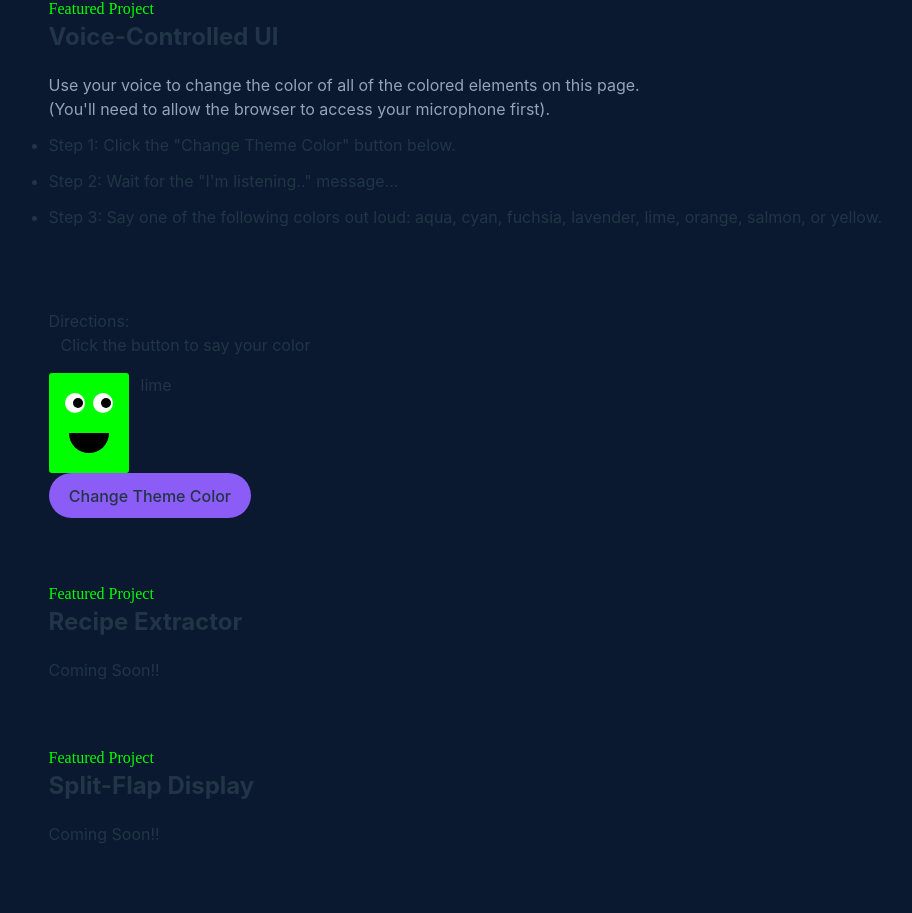
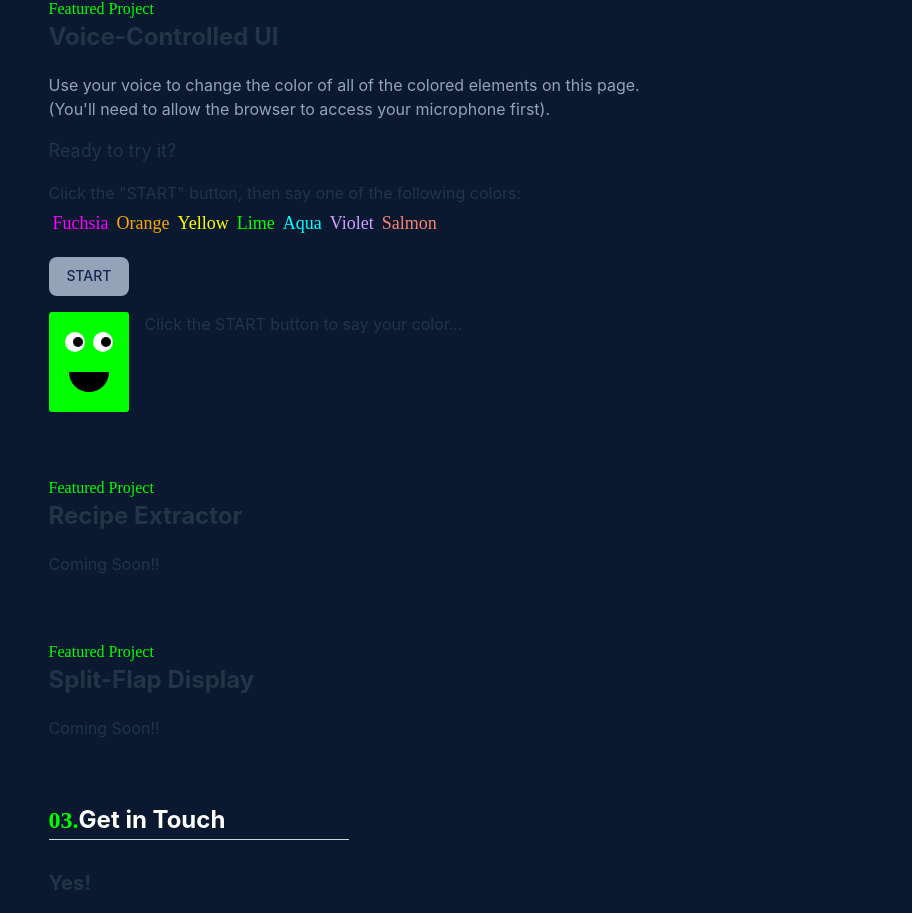
Before and after one commit to sharoncraddock/sharoncraddock.github.io, a React (Vite) app: page / in a window 1280 px wide. Shown: the part 1073-1986 px from the top of the page, without its empty margins (57-969 px from the left). Built offline with nearby package versions, Linux system fonts and the light colour scheme.

Commit message:
Continue page-level improvements.

```diff
--- a/src/App.css
+++ b/src/App.css
@@ -23,6 +23,9 @@ body {
   background-color: #0a192f;
 }
 
+.text-blue-custom {
+  color: #0a192f;
+}
 
 .salmon {
   color: salmon;
@@ -56,14 +59,6 @@ body {
   background-color: orange;
 }
 
-.cyan {
-  color: cyan;
-}
-
-.bg-cyan {
-  background-color: cyan;
-}
-
 .aqua {
   color: aqua;
 }
@@ -78,6 +73,14 @@ body {
 
 .bg-fuchsia {
   background-color: fuchsia;
+}
+
+.violet {
+  color: #CF9FFF;
+}
+
+.bg-violet {
+  background-color: #CF9FFF;
 }
 
 .section-heading::after {
--- a/src/App.tsx
+++ b/src/App.tsx
@@ -3,23 +3,32 @@ import Intro from './components/intro';
 import ColorChangeDemo from './components/color-change-demo';
 import SectionHeader from './components/section-header';
 import InitSpeechRecogition from './components/speech-recognition';
-import { useState, useEffect } from 'react';
+import { useState } from 'react';
 import TopNav from './components/top-nav';
-import ArticleIcon from '@mui/icons-material/Article';
-import DownloadIcon from '@mui/icons-material/Download';
 import EmailIcon from '@mui/icons-material/Email';
-import GitHubIcon from '@mui/icons-material/GitHub';
 import LinkedInIcon from '@mui/icons-material/LinkedIn';
 
 
 function App() {
 
   const [currentVoiceClass, setCurrentVoiceClass] = useState('lime');
-  const [currentSpeechProgress, setCurrentSpeechProgress] = useState('Click the button to say your color');
+  const [currentSpeechProgress, setCurrentSpeechProgress] = useState('Click the START button to say your color...');
+  // const [noSpeechMatch, setNoSpeechMatch] = useState(true);
 
-  const vocabulary = [ 'aqua', 'cyan', 'fuchsia', 'lavender', 'lime', 'orange', 'salmon', 'yellow' ];
+  const speechSupportedBrowser = webkitSpeechRecognition || false && webkitSpeechGrammarList || false;
+
+  const vocabulary = [ 'aqua', 'fuchsia', 'lime', 'orange', 'salmon', 'violet', 'yellow' ];
 
   const changeByVoice = InitSpeechRecogition(vocabulary, setCurrentVoiceClass, setCurrentSpeechProgress);
+
+  function handleSpeechClick(){
+     // if (!speechSupportedBrowser) {
+     //  alert('Sorry, your browser doesn\'t support speech recognition yet. :(');
+     // } else {
+      changeByVoice();
+     // }
+  }
+
   return (
     <>
       <TopNav />
@@ -45,8 +54,22 @@ function App() {
       <div className="mt-7">
         <p className={`${currentVoiceClass} text-md font-mono text-slate-400`}>Featured Project</p>
         <p className="text-2xl mb-5 font-sans font-bold">Voice-Controlled UI</p>
-        <ColorChangeDemo voiceClass={currentVoiceClass} progressMessage={currentSpeechProgress} />
-        <button className="rounded-full bg-violet-500 hover:bg-violet-600 active:bg-violet-700 focus:outline-none focus:ring focus:ring-violet-300" onClick={changeByVoice}>Change Theme Color</button>
+        <p className="text-base text-slate-400 font-sans mt-4 max-w-3xl max-w-prose">Use your voice to change the color of all of the colored elements on this page.</p>
+        <p className="text-base text-slate-400 font-sans max-w-3xl max-w-prose">(You'll need to allow the browser to access your microphone first).</p>
+
+        <p className="mt-4 mb-4 text-lg">Ready to try it?</p>
+        <p>Click the "START" button, then say one of the following colors:</p>
+        <div className="mb-4 flex flex-wrap">
+          <p className="fuchsia font-mono p-1 text-lg">Fuchsia</p>
+          <p className="orange font-mono p-1 text-lg">Orange</p>
+          <p className="yellow font-mono p-1 text-lg">Yellow</p>
+          <p className="lime font-mono p-1 text-lg">Lime</p>
+          <p className="aqua font-mono p-1 text-lg">Aqua</p>
+          <p className="violet font-mono p-1 text-lg">Violet</p>
+          <p className="salmon font-mono p-1 text-lg">Salmon</p>
+        </div>
+        <button className="bg-slate-400 text-blue-950 text-sm" onClick={handleSpeechClick}>START</button>
+        <ColorChangeDemo voiceClass={currentVoiceClass} progressMessage={currentSpeechProgress} vocab={vocabulary} />
       </div>
 
       <div className="mt-7">
--- a/src/components/box-character.tsx
+++ b/src/components/box-character.tsx
@@ -6,7 +6,7 @@ interface BoxCharacterProps {
 
 function BoxCharacter({ voiceClass }: BoxCharacterProps){
   return (
-  	<div className={`bg-${voiceClass} body`}>
+    <div className={`bg-${voiceClass} body`}>
       <div className="eye-container">
         <div className="eyes">
         <div className="eye-white">
--- a/src/components/color-change-demo.tsx
+++ b/src/components/color-change-demo.tsx
@@ -1,26 +1,24 @@
-import ChangeByVoice from './change-by-voice';
 import BoxCharacter from './box-character';
 
-function ColorChangeDemo({ voiceClass, progressMessage }) {
+interface ColorChangeDemoProps {
+  voiceClass: string;
+  progressMessage: string;
+  vocab: string[];
+}
+
+function ColorChangeDemo({ voiceClass, progressMessage, vocab }: ColorChangeDemoProps) {
   return (
-  	<>
-  	  <p className="text-base text-slate-400 font-sans mt-4 max-w-3xl max-w-prose">Use your voice to change the color of all of the colored elements on this page.</p>
-  	  <p className="text-base text-slate-400 font-sans max-w-3xl max-w-prose">(You'll need to allow the browser to access your microphone first).</p>
-  	  <ol className="list-disc">
-  	    <li className="mt-3">Step 1: Click the "Change Theme Color" button below.</li>
-  	    <li className="mt-3">Step 2: Wait for the "I'm listening.." message...</li>
-  	    <li className="mt-3">Step 3: Say one of the following colors out loud: aqua, cyan, fuchsia, lavender, lime, orange, salmon, or yellow.</li>
-  	  </ol>
-      <p className="mt-8">Directions:</p>
-      <p className="ml-3">{progressMessage}</p>
-
-  	  <div className="flex mt-4">
+    <>
+      <div className="flex mt-4">
         <BoxCharacter voiceClass={voiceClass} />
-        <div>
-          <p className="ml-3">{voiceClass}</p>
+        <div className="ml-4">
+          <p className="">{progressMessage}</p>
+          { !vocab.includes(voiceClass) &&
+            <p className="">Hmm, I didn't hear a matching color that time, try again!</p>
+          }
         </div>
       </div>
-  	</>
+    </>
   );
 }
 
--- a/src/components/speech-recognition.ts
+++ b/src/components/speech-recognition.ts
@@ -1,3 +1,5 @@
+// TODO: configure types/signatures
+
 // declare global {
 //   interface Window {
 //     SpeechRecognition?: any;
@@ -10,11 +12,10 @@
 // }
 
 function InitSpeechRecogition(vocab, actionFunc, progressFunc){
+  if (webkitSpeechRecognition && webkitSpeechGrammarList) {
     const grammar = `#JSGF V1.0; grammar vocab; public color = $vocab.join(" | ")};`;
     const SpeechRecognition = window.SpeechRecognition || webkitSpeechRecognition;
     const SpeechGrammarList = window.SpeechGrammarList || webkitSpeechGrammarList;
-  const SpeechRecognitionEvent =
-    window.SpeechRecognitionEvent || webkitSpeechRecognitionEvent;
     const recognition = new SpeechRecognition();
     const speechRecognitionList = new SpeechGrammarList();
     speechRecognitionList.addFromString(grammar, 1);
@@ -26,31 +27,23 @@ function InitSpeechRecogition(vocab, actionFunc, progressFunc){
 
     return function changeByVoice() {
       recognition.start();
-    console.log("Say one of the following colors: aqua, cyan, fuchsia, lime, orange, salmon, yellow");
-    progressFunc("Say one of the following colors: aqua, cyan, fuchsia, lime, orange, salmon, yellow");
 
       recognition.onaudiostart = () => {
-      console.log("Audio capturing started");
+        progressFunc("Say your color now!");
       };
 
       recognition.onaudioend = () => {
-      console.log("Audio processing...");
+        progressFunc("Audio processing...");
       };
 
       recognition.onresult = (event) => {
-      const spokenText = event.results[0][0].transcript;
-      console.log(`I heard: ${spokenText}.`);
-      progressFunc(`I heard: ${spokenText}.`);
-      actionFunc(spokenText.toLowerCase());
-      console.log(`Confidence: ${event.results[0][0].confidence}`);
-      progressFunc(`Confidence: ${event.results[0][0].confidence}`);
-
-      recognition.onnomatch = () => {
-      console.log("Bummer, I didn't hear a match!");
-    };
+        const spokenText = event.results[0][0].transcript.toLowerCase();
+        actionFunc(spokenText);
+        progressFunc(`I heard "${spokenText}".`);
         recognition.stop();
       };
     }
   }
+}
 
 export default InitSpeechRecogition;
--- a/src/components/top-nav.tsx
+++ b/src/components/top-nav.tsx
@@ -1,5 +1,3 @@
-import ArticleIcon from '@mui/icons-material/Article';
-import DownloadIcon from '@mui/icons-material/Download';
 import EmailIcon from '@mui/icons-material/Email';
 import GitHubIcon from '@mui/icons-material/GitHub';
 import LinkedInIcon from '@mui/icons-material/LinkedIn';
--- a/tsconfig.json
+++ b/tsconfig.json
@@ -19,6 +19,11 @@
     "noUnusedParameters": true,
     "noFallthroughCasesInSwitch": true
   },
+  "exclude": [
+    "src/components/speech-recognition.ts",
+    "src/App.tsx",
+    "src/main.tsx"
+  ],
   "include": ["src"],
   "references": [{ "path": "./tsconfig.node.json" }]
 }
```
Also changed, not shown: src/components/intro.tsx (+4 -6 lines), src/components/section-header.tsx (+4 -4 lines). Lines whose indentation alone changed are shown as unchanged.
